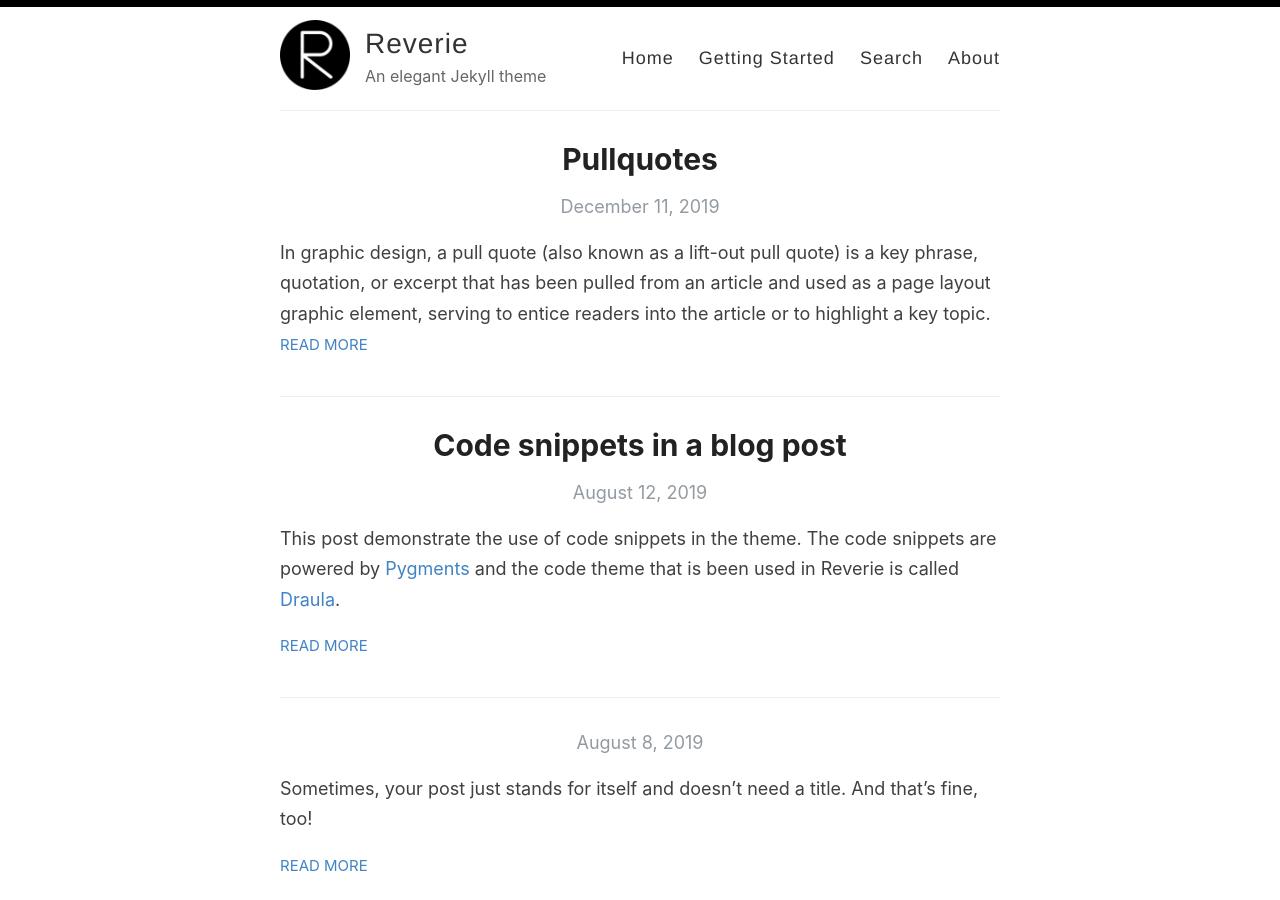
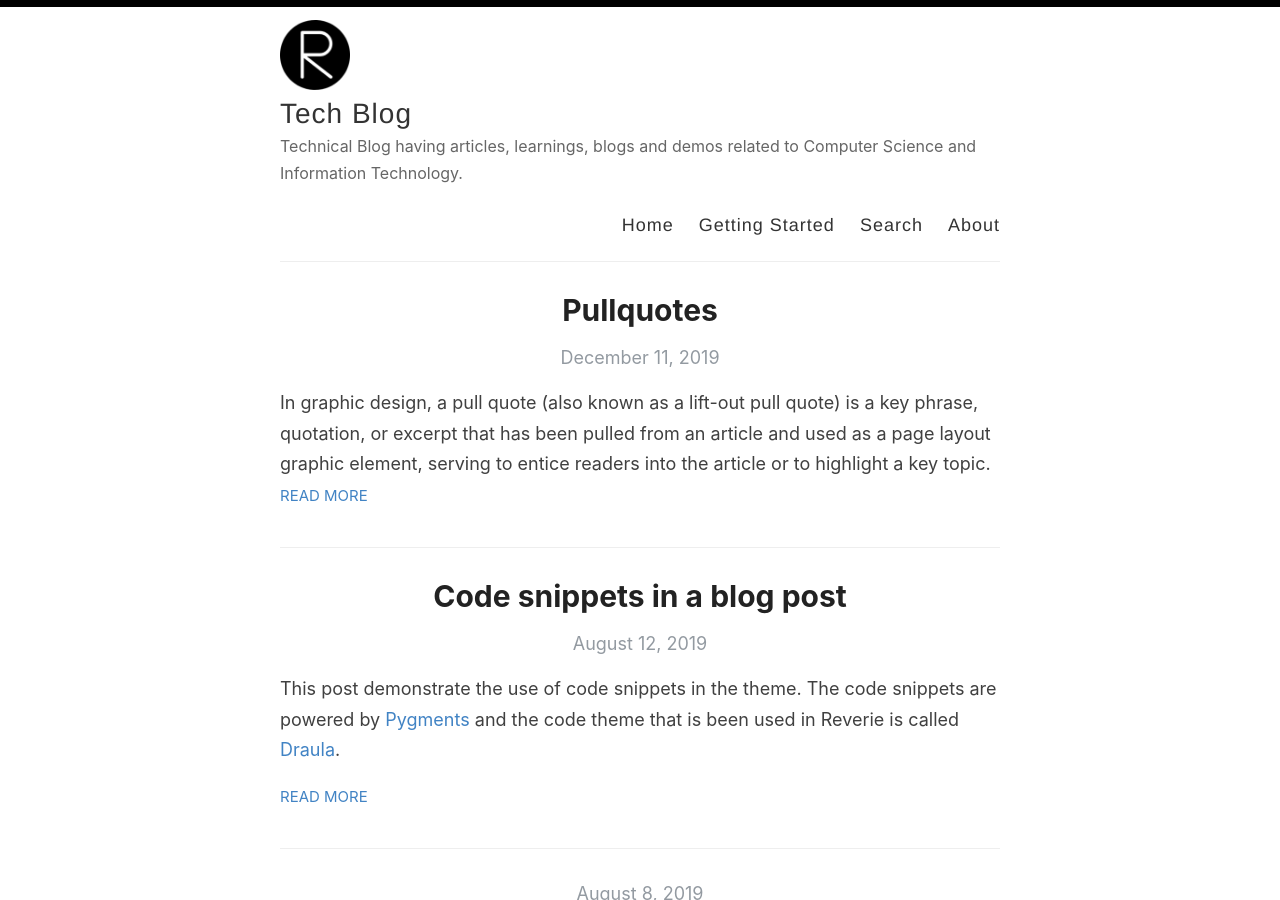
Before and after one commit to jaykay12/tech, a Jekyll site: the page built from index.html, in a window 1280 px wide and 900 px high. Built offline with Jekyll 4.4.1, drawn with Linux system fonts in a browser that asks for light colours; the list of posts is cut into pages by our own code.

Commit message:
Personalised configuration file

```diff
--- a/_config.yml
+++ b/_config.yml
@@ -3,13 +3,13 @@
 #
 
 # Name of your site (displayed in the header)
-name: Reverie
+name: Tech Blog
 
 # Name of the author
-author: Amit Merchant
+author: Jalaz Kumar
 
 # Short bio or description (displayed in the header)
-description: An elegant Jekyll theme
+description: Technical Blog having articles, learnings, blogs and demos related to Computer Science and Information Technology.
 
 # URL of your avatar or profile pic (you could use your GitHub profile pic)
 avatar: /images/reverie.png
@@ -21,15 +21,15 @@
 # Includes an icon in the footer for each username you enter
 footer-links:
   dribbble:
-  email: amit.d.merchant@gmail.com
+  email: jalazkumar1208@gmail.com
   facebook:
   flickr:
-  github: amitmerchant1990/reverie
+  github: jaykay12/tech
   instagram:
   linkedin:
   pinterest:
   rss: rss
-  twitter: amit_merchant
+  twitter: jalazkumar
   stackoverflow:
   youtube: # channel/<your_long_string> or user/<user-name>
   googleplus: # anything in your profile username that comes after plus.google.com/
@@ -41,18 +41,20 @@
 disqus:
 
 # Enter your Google Analytics web tracking code (e.g. UA-2110908-2) to activate tracking
-google_analytics: UA-43339302-11
+google_analytics:
 
 # Your website URL (e.g. http://amitmerchant1990.github.io or http://www.amitmerchant.com)
 # Used for Sitemap.xml and your RSS feed
-url: http://www.amitmerchant.com/reverie
-enforce_ssl: https://www.amitmerchant.com/reverie
+url: http://www.jaykay12.github.io/tech
+enforce_ssl: https://www.jaykay12.github.io/tech
 
 # If you're hosting your site at a Project repository on GitHub pages
 # (http://yourusername.github.io/repository-name)
 # and NOT your User repository (http://yourusername.github.io)
 # then add in the baseurl here, like this: "/repository-name"
-baseurl: "/reverie"
+baseurl: "/tech"
+url: "https://jaykay12.github.io"
+
 
 #
 # !! You don't need to change any of the configuration flags below !!
```
